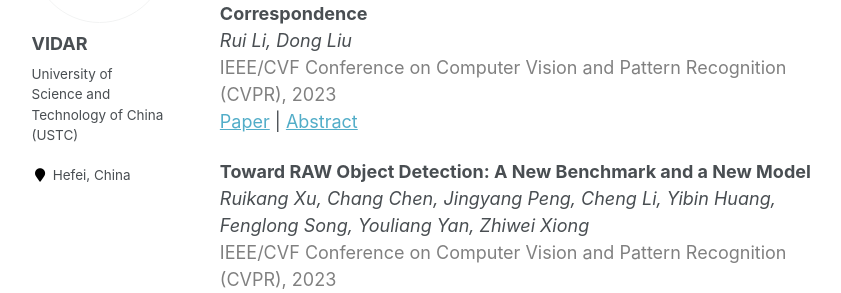
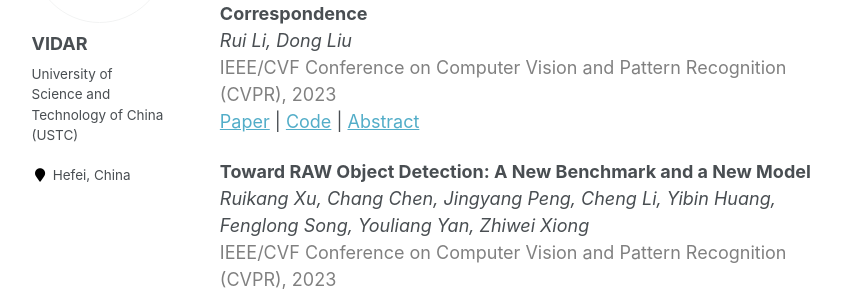
Before and after one commit to VIDAR-USTC/vidar-ustc.github.io, a Jekyll site: the page built from _pages/manipulation/low-for-high.md, in a window 1280 px wide and 900 px high, scrolled down 346 px. Shown: the part 149-442 px from the top of the window, without its empty margins (164-1005 px from the left). Built offline with Jekyll 4.4.1, drawn with Linux system fonts in a browser that asks for light colours.

Commit message:
add li23 code link

```diff
--- a/_pages/manipulation/low-for-high.md
+++ b/_pages/manipulation/low-for-high.md
@@ -32,6 +32,7 @@ The capability of image semantic segmentation may be deteriorated due to the noi
 *Rui Li, Dong Liu* <br>
 <span><pub>IEEE/CVF Conference on Computer Vision and Pattern Recognition (CVPR), 2023</pub></span> <br>
 [Paper](https://openaccess.thecvf.com/content/CVPR2023/html/Li_Spatial-Then-Temporal_Self-Supervised_Learning_for_Video_Correspondence_CVPR_2023_paper.html){:target="_blank"} |
+[Code](https://github.com/qianduoduolr/Spa-then-Temp){:target="_blank"} |
 <a onclick='expandABS("li23")'> Abstract </a>
 <div style="display: none;" class=abs id="li23"><br>
 In low-level video analyses, effective representations are important to derive the correspondences between video frames. These representations have been learned in a self-supervised fashion from unlabeled images/videos, using carefully designed pretext tasks in some recent studies. However, the previous work concentrates on either spatial-discriminative features or temporal-repetitive features, with little attention to the synergy between spatial and temporal cues. To address this issue, we propose a novel spatial-then-temporal self-supervised learning method. Specifically, we firstly extract spatial features from unlabeled images via contrastive learning, and secondly enhance the features by exploiting the temporal cues in unlabeled videos via reconstructive learning. In the second step, we design a global correlation distillation loss to ensure the learning not to forget the spatial cues, and we design a local correlation distillation loss to combat the temporal discontinuity that harms the reconstruction. The proposed method outperforms the state-of-the-art self-supervised methods, as established by the experimental results on a series of correspondence-based video analysis tasks. Also, we performed ablation studies to verify the effectiveness of the two-step design as well as the distillation losses.
```
